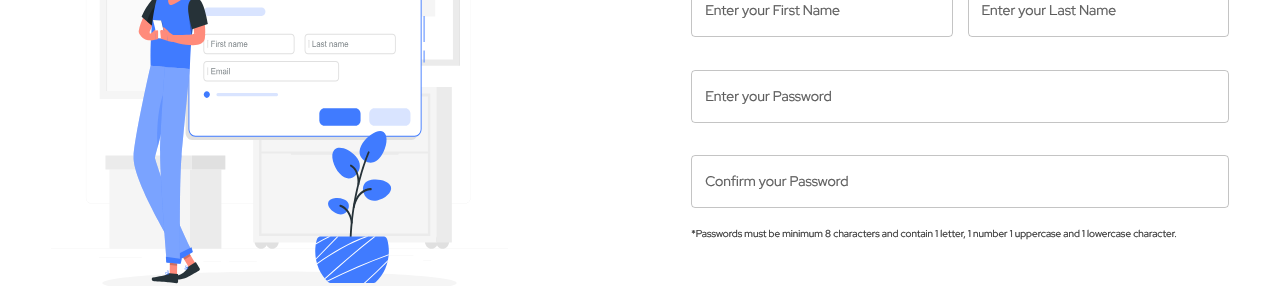
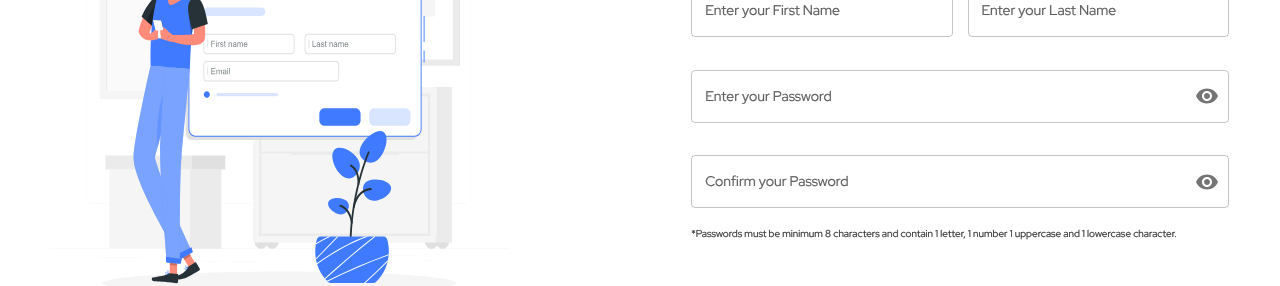
Before and after one commit to snktsingh/revent-ai, a React (Vite) app: page /signup in a window 1280 px wide. Shown: the part 223-509 px from the top of the page. Built offline with nearby package versions, Linux system fonts and the light colour scheme; no server answers; what fabric would draw is missing.

Commit message:
removed textbox border / added password hide

```diff
--- a/src/common-ui/signup/container.ts
+++ b/src/common-ui/signup/container.ts
@@ -21,6 +21,8 @@ const useSignup = () => {
   const [confirmPassword, setConfirmPassword] = useState<string>('');
   const [isDisabled, setIsDisabled] = useState<boolean>(true);
   const [isPreview, setIsPreview] = useState<boolean>(false);
+  const [showPassword, setShowPassword] = useState(false);
+  const [showConfirmPassword, setShowConfirmPassword] = useState(false);
   const handleChange = (event: React.ChangeEvent<HTMLInputElement>) => {
     const { name, value } = event.target;
     setValues({ ...values, [name]: value });
@@ -65,6 +67,14 @@ const useSignup = () => {
     console.log(values);
   };
 
+  const handleClickShowPassword = () => setShowPassword(show => !show);
+  const handleClickShowConfirmPassword = () => setShowConfirmPassword(show => !show);
+  const handleMouseDownPassword = (
+    event: React.MouseEvent<HTMLButtonElement>
+  ) => {
+    event.preventDefault();
+  };
+
   return {
     values,
     setValues,
@@ -76,6 +86,11 @@ const useSignup = () => {
     setConfirmPassword,
     setIsPreview,
     isPreview,
+    handleClickShowPassword,
+    handleMouseDownPassword,
+    showPassword,
+    showConfirmPassword,
+    handleClickShowConfirmPassword
   };
 };
 export default useSignup;
--- a/src/common-ui/signup/index.tsx
+++ b/src/common-ui/signup/index.tsx
@@ -7,7 +7,7 @@ import {
 } from './style';
 import Logo from '../../assets/logo.svg';
 import SignUpImage from '../../assets/signup.svg';
-import { Box, Button, Grid } from '@mui/material';
+import { Box, Button, Grid, IconButton } from '@mui/material';
 import { TextInput } from '../login/style';
 import FormControlLabel from '@mui/material/FormControlLabel';
 import Checkbox from '@mui/material/Checkbox';
@@ -15,6 +15,7 @@ import useSignup from './container';
 import { Slide, ToastContainer } from 'react-toastify';
 import { Link } from 'react-router-dom';
 import EmailPreview from '../emailPreview';
+import { Visibility, VisibilityOff } from '@mui/icons-material';
 
 const SignUp = () => {
   const {
@@ -27,6 +28,11 @@ const SignUp = () => {
     isPreview,
     setIsPreview,
     setIsDisabled,
+    handleClickShowPassword,
+    handleMouseDownPassword,
+    showConfirmPassword,
+    showPassword,
+    handleClickShowConfirmPassword
   } = useSignup();
 
   if (isPreview) {
@@ -102,6 +108,19 @@ const SignUp = () => {
                   fullWidth
                   value={values.password}
                   onChange={handleChange}
+                  type={showPassword ? 'text' : 'password'}
+                  InputProps={{
+                    endAdornment: (
+                      <IconButton
+                        aria-label="toggle password visibility"
+                        onClick={handleClickShowPassword}
+                        onMouseDown={handleMouseDownPassword}
+                        edge="end"
+                      >
+                        {showPassword ? <VisibilityOff /> : <Visibility />}
+                      </IconButton>
+                    ),
+                  }}
                 />
                 <TextInput
                   id="fullWidth"
@@ -110,6 +129,19 @@ const SignUp = () => {
                   fullWidth
                   value={confirmPassword}
                   onChange={e => setConfirmPassword(e.target.value)}
+                  type={showPassword ? 'text' : 'password'}
+                  InputProps={{
+                    endAdornment: (
+                      <IconButton
+                        aria-label="toggle password visibility"
+                        onClick={handleClickShowConfirmPassword}
+                        onMouseDown={handleMouseDownPassword}
+                        edge="end"
+                      >
+                        {showConfirmPassword ? <VisibilityOff /> : <Visibility />}
+                      </IconButton>
+                    ),
+                  }}
                 />
                 <PassMessage>
                   *Passwords must be minimum 8 characters and contain 1 letter,
--- a/src/pages/canvas/canvasBody/canvasVariant/index.tsx
+++ b/src/pages/canvas/canvasBody/canvasVariant/index.tsx
@@ -42,7 +42,7 @@ export const CanvasVariant = () => {
   return (
     <div>
       {canvasJS.variants.length > 0 && (
-        <VariantButton onClick={() => dispatch(toggleVariantSlide(true))}>
+        <VariantButton onClick={() => dispatch(toggleVariantSlide(!openVariant))}>
           <img src={varianButtonSvg} alt="variantButton" />
         </VariantButton>
       )}
--- a/src/pages/canvas/canvasBody/elements/cycleElement/index.ts
+++ b/src/pages/canvas/canvasBody/elements/cycleElement/index.ts
@@ -84,6 +84,7 @@ export function useCycleElement() {
         hasControls: false,
         lockMovementX: true,
         lockMovementY: true,
+        hasBorders: false
       });
       return canvas.add(text);
     };
@@ -270,6 +271,7 @@ export function useCycleElement() {
         hasControls: false,
         lockMovementX: true,
         lockMovementY: true,
+        hasBorders: false
       });
 
       const circle = new fabric.Circle({
--- a/src/pages/canvas/canvasBody/elements/funnelElement/index.ts
+++ b/src/pages/canvas/canvasBody/elements/funnelElement/index.ts
@@ -58,6 +58,7 @@ export function useFunnelElement() {
       hasControls: false,
       lockMovementX: true,
       lockMovementY: true,
+      hasBorders: false
     });
 
     let top: number = text.top || 0;
@@ -140,7 +141,8 @@ export function useFunnelElement() {
         name: `${FUNNEL_TEXT}_${funnelId}`,
         hasControls :false,
         lockMovementX : true,
-        lockMovementY:true
+        lockMovementY:true,
+        hasBorders: false
       });
       return canvas?.add(text);
     }
--- a/src/pages/canvas/canvasBody/elements/processElement/index.ts
+++ b/src/pages/canvas/canvasBody/elements/processElement/index.ts
@@ -77,6 +77,7 @@ export const useProcessElement = () => {
       hasControls: false,
       lockMovementX: true,
       lockMovementY: true,
+      hasBorders: false
     });
 
     if(rectCount === 3) {
@@ -136,6 +137,7 @@ export const useProcessElement = () => {
         hasControls: false,
         lockMovementX: true,
         lockMovementY: true,
+        hasBorders: false,
       });
       return canvas?.add(text);
     }
--- a/src/pages/canvas/canvasBody/elements/pyramidElement/index.ts
+++ b/src/pages/canvas/canvasBody/elements/pyramidElement/index.ts
@@ -57,7 +57,8 @@ export function usePyramidElement() {
         fixedWidth: 150,
         fixedHeight: 100,
         name: `${PYRAMID_TEXT}_${currentID}`,
-        fill: 'white'
+        fill: 'white',
+        hasBorders: false
       });
       (activeObject as fabric.Group).addWithUpdate(trapezoid);
 
@@ -103,12 +104,13 @@ export function usePyramidElement() {
         top: 138,
         width: 100,
         name: `${PYRAMID_TEXT}_${pyramidId}`,
-        fixedWidth: 100,
-        fixedHeight: 200,
+        fixedWidth: 120,
+        fixedHeight: 60,
         hasControls: false,
         lockMovementX: true,
         lockMovementY: true,
-        fill: 'white'
+        fill: 'white',
+        hasBorders: false
       });
 
       textsList.push(text);
@@ -136,12 +138,13 @@ export function usePyramidElement() {
           top: 213,
           width: 140,
           name: `${PYRAMID_TEXT}_${pyramidId}`,
-          fixedWidth: 130,
+          fixedWidth: 150,
           fixedHeight: 50,
           hasControls: false,
           lockMovementX: true,
           lockMovementY: true,
-          fill: 'white'
+          fill: 'white',
+          hasBorders: false
         });
 
         trapTop = trapTop + 60;
```
Also changed, not shown: src/pages/canvas/canvasBody/canvasComponent/index.tsx (+18 -15 lines).
